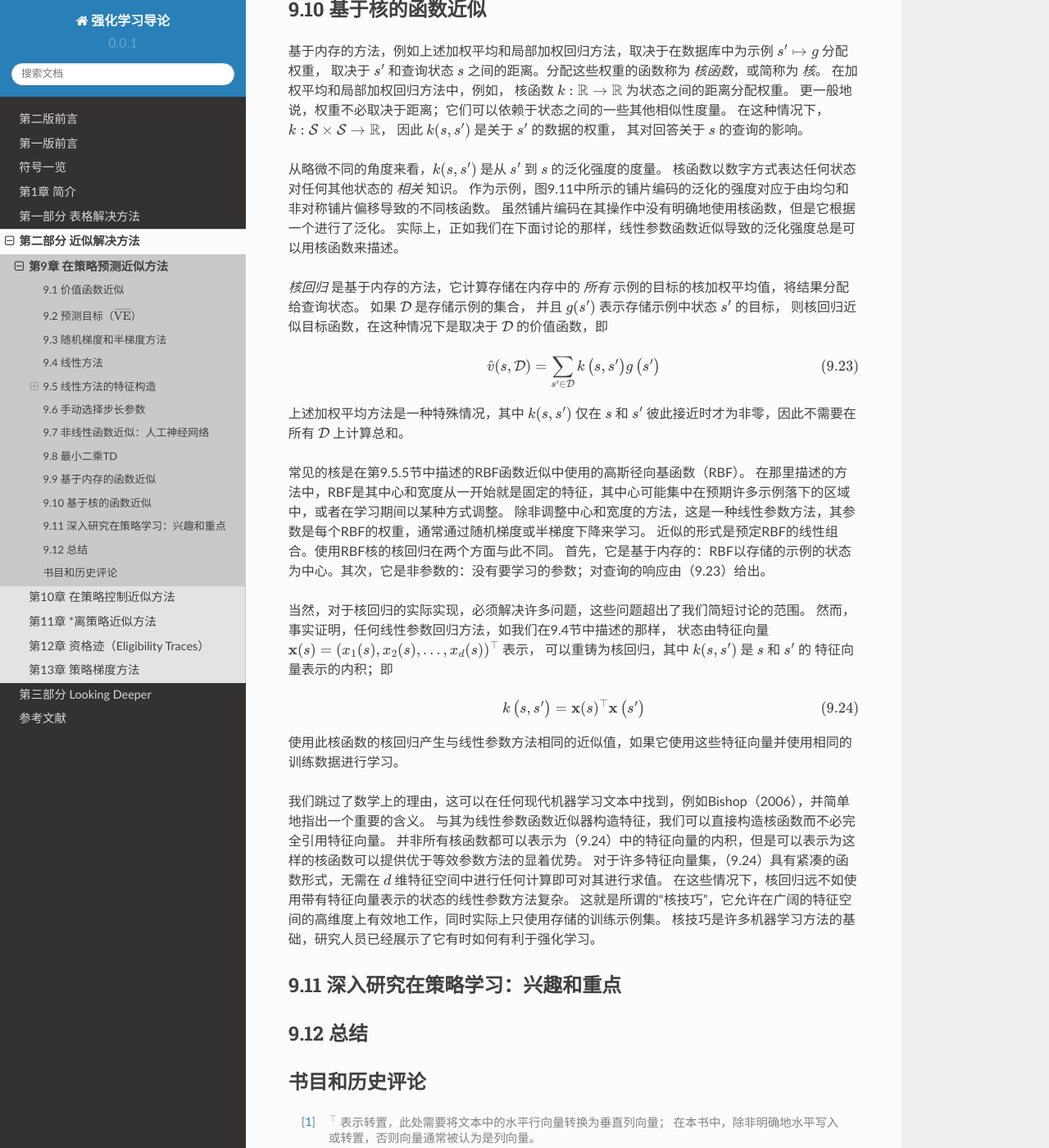
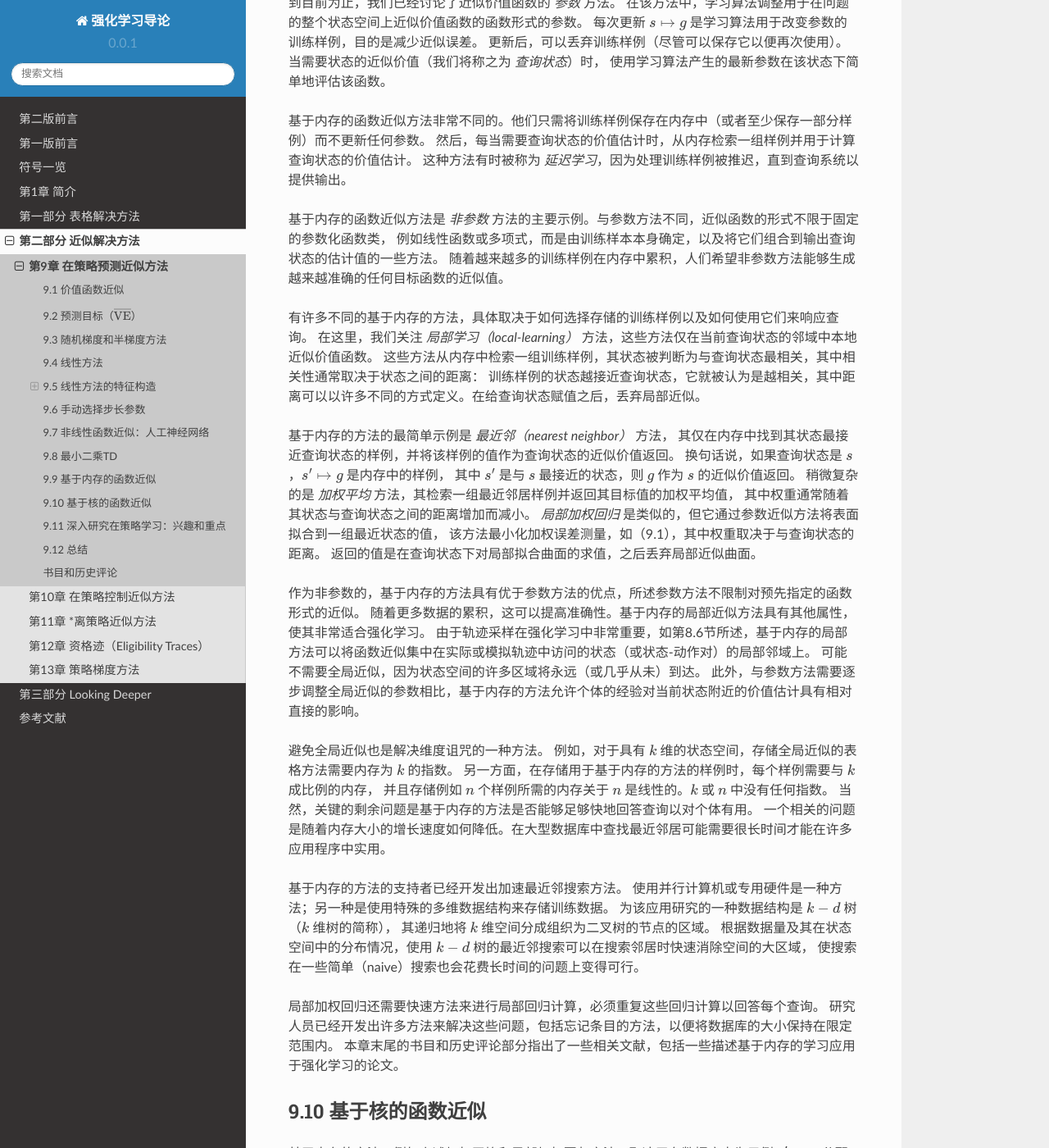
Before and after one commit to qiwihui/reinforcement-learning-an-introduction-chinese, a Sphinx documentation site: the page built from source/partII/chapter9/on-policy_prediction_with_approximation.rst, in a window 1280 px wide and 1400 px high, scrolled down 29098 px. Shown: the whole window at 82% size. Built offline with Sphinx 7.4.7 and the Read the Docs theme 2.0.0, drawn with Linux system fonts in a browser that asks for light colours.

Commit message:
docs: 9.9 基于内存的函数近似

```diff
--- a/source/partII/chapter9/on-policy_prediction_with_approximation.rst
+++ b/source/partII/chapter9/on-policy_prediction_with_approximation.rst
@@ -1163,6 +1163,59 @@ LSTD不需要步长参数的事实有时也被吹捧，但这可能被夸大了
 9.9 基于内存的函数近似
 -------------------------
 
+到目前为止，我们已经讨论了近似价值函数的 *参数* 方法。
+在该方法中，学习算法调整用于在问题的整个状态空间上近似价值函数的函数形式的参数。
+每次更新 :math:`s \mapsto g` 是学习算法用于改变参数的训练样例，目的是减少近似误差。
+更新后，可以丢弃训练样例（尽管可以保存它以便再次使用）。当需要状态的近似价值（我们将称之为 *查询状态*）时，
+使用学习算法产生的最新参数在该状态下简单地评估该函数。
+
+基于内存的函数近似方法非常不同的。他们只需将训练样例保存在内存中（或者至少保存一部分样例）而不更新任何参数。
+然后，每当需要查询状态的价值估计时，从内存检索一组样例并用于计算查询状态的价值估计。
+这种方法有时被称为 *延迟学习*，因为处理训练样例被推迟，直到查询系统以提供输出。
+
+基于内存的函数近似方法是 *非参数* 方法的主要示例。与参数方法不同，近似函数的形式不限于固定的参数化函数类，
+例如线性函数或多项式，而是由训练样本本身确定，以及将它们组合到输出查询状态的估计值的一些方法。
+随着越来越多的训练样例在内存中累积，人们希望非参数方法能够生成越来越准确的任何目标函数的近似值。
+
+有许多不同的基于内存的方法，具体取决于如何选择存储的训练样例以及如何使用它们来响应查询。
+在这里，我们关注 *局部学习（local-learning）* 方法，这些方法仅在当前查询状态的邻域中本地近似价值函数。
+这些方法从内存中检索一组训练样例，其状态被判断为与查询状态最相关，其中相关性通常取决于状态之间的距离：
+训练样例的状态越接近查询状态，它就被认为是越相关，其中距离可以以许多不同的方式定义。在给查询状态赋值之后，丢弃局部近似。
+
+基于内存的方法的最简单示例是 *最近邻（nearest neighbor）* 方法，
+其仅在内存中找到其状态最接近查询状态的样例，并将该样例的值作为查询状态的近似价值返回。
+换句话说，如果查询状态是 :math:`s`，:math:`s^{\prime} \mapsto g` 是内存中的样例，
+其中 :math:`s^{\prime}` 是与 :math:`s` 最接近的状态，则 :math:`g` 作为 :math:`s` 的近似价值返回。
+稍微复杂的是 *加权平均* 方法，其检索一组最近邻居样例并返回其目标值的加权平均值，
+其中权重通常随着其状态与查询状态之间的距离增加而减小。
+*局部加权回归* 是类似的，但它通过参数近似方法将表面拟合到一组最近状态的值，
+该方法最小化加权误差测量，如（9.1），其中权重取决于与查询状态的距离。
+返回的值是在查询状态下对局部拟合曲面的求值，之后丢弃局部近似曲面。
+
+作为非参数的，基于内存的方法具有优于参数方法的优点，所述参数方法不限制对预先指定的函数形式的近似。
+随着更多数据的累积，这可以提高准确性。基于内存的局部近似方法具有其他属性，使其非常适合强化学习。
+由于轨迹采样在强化学习中非常重要，如第8.6节所述，基于内存的局部方法可以将函数近似集中在实际或模拟轨迹中访问的状态（或状态-动作对）的局部邻域上。
+可能不需要全局近似，因为状态空间的许多区域将永远（或几乎从未）到达。
+此外，与参数方法需要逐步调整全局近似的参数相比，基于内存的方法允许个体的经验对当前状态附近的价值估计具有相对直接的影响。
+
+避免全局近似也是解决维度诅咒的一种方法。
+例如，对于具有 :math:`k` 维的状态空间，存储全局近似的表格方法需要内存为 :math:`k` 的指数。
+另一方面，在存储用于基于内存的方法的样例时，每个样例需要与 :math:`k` 成比例的内存，
+并且存储例如 :math:`n` 个样例所需的内存关于 :math:`n` 是线性的。:math:`k` 或 :math:`n` 中没有任何指数。
+当然，关键的剩余问题是基于内存的方法是否能够足够快地回答查询以对个体有用。
+一个相关的问题是随着内存大小的增长速度如何降低。在大型数据库中查找最近邻居可能需要很长时间才能在许多应用程序中实用。
+
+基于内存的方法的支持者已经开发出加速最近邻搜索方法。
+使用并行计算机或专用硬件是一种方法；另一种是使用特殊的多维数据结构来存储训练数据。
+为该应用研究的一种数据结构是 :math:`k-d` 树（:math:`k` 维树的简称），
+其递归地将 :math:`k` 维空间分成组织为二叉树的节点的区域。
+根据数据量及其在状态空间中的分布情况，使用 :math:`k-d` 树的最近邻搜索可以在搜索邻居时快速消除空间的大区域，
+使搜索在一些简单（naive）搜索也会花费长时间的问题上变得可行。
+
+局部加权回归还需要快速方法来进行局部回归计算，必须重复这些回归计算以回答每个查询。
+研究人员已经开发出许多方法来解决这些问题，包括忘记条目的方法，以便将数据库的大小保持在限定范围内。
+本章末尾的书目和历史评论部分指出了一些相关文献，包括一些描述基于内存的学习应用于强化学习的论文。
+
 
 9.10 基于核的函数近似
 ------------------------
```
